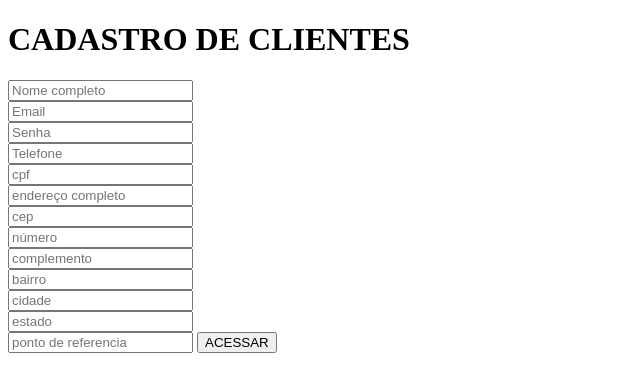
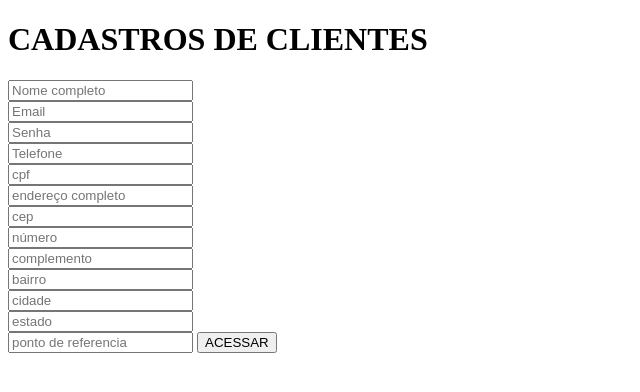
Before and after one commit to juliasandralima/cadastro.-saites-, a plain HTML site: page index.html in a window 1280 px wide. Shown: the whole page, without its empty margins (0-640 px from the left). Drawn offline with Linux system fonts and the light colour scheme.

Commit message:
atualizacao e termino de escrever tudo sobre o projeto

```diff
--- a/index.html
+++ b/index.html
@@ -9,7 +9,7 @@
     <script src='index.html'></script>
 </head>
 <body>
-    <h1>CADASTRO DE CLIENTES</h1>
+    <h1>CADASTROS DE CLIENTES </h1>
     <form class="form-control">
         <input type="text" placeholder="Nome completo">
         <br>
```
Also changed, not shown: 1 other file.
